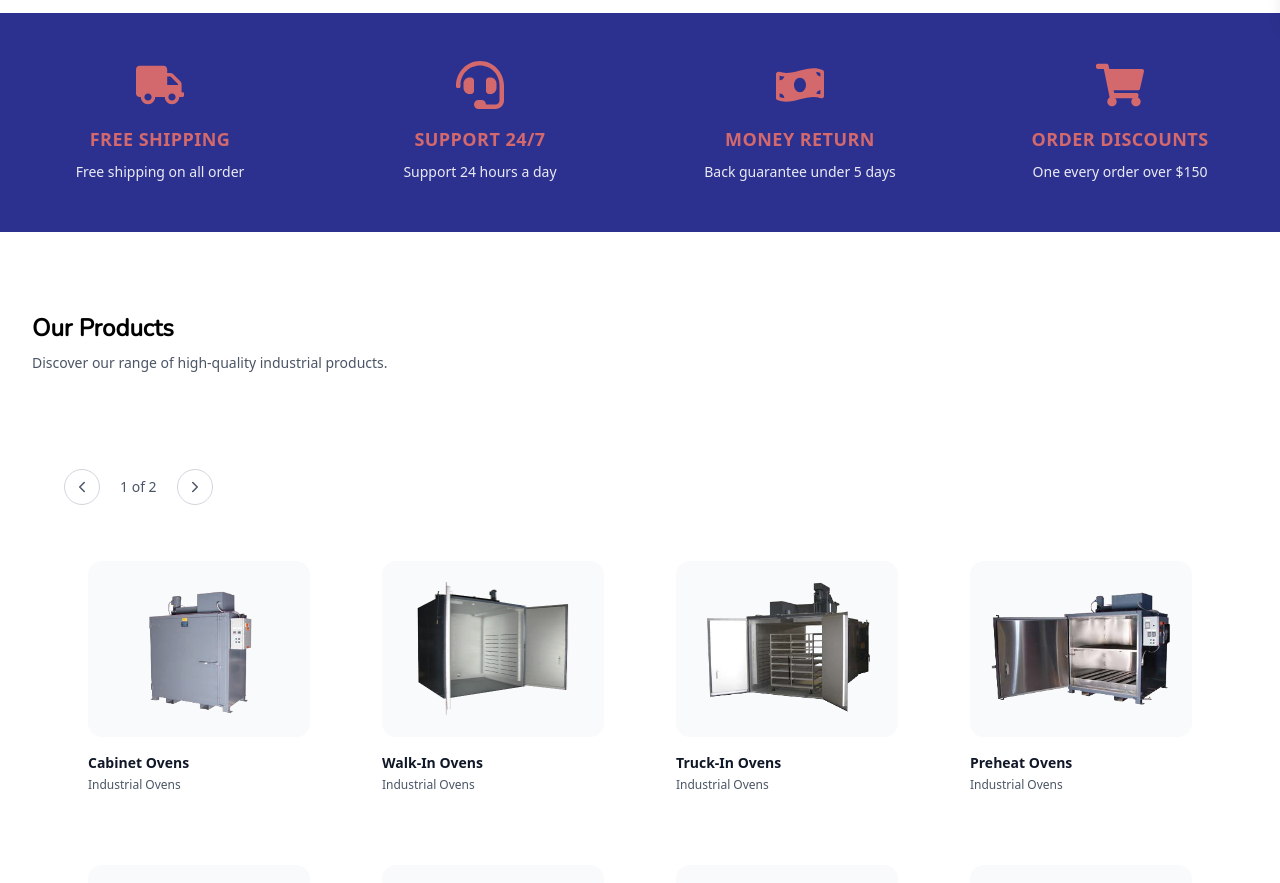
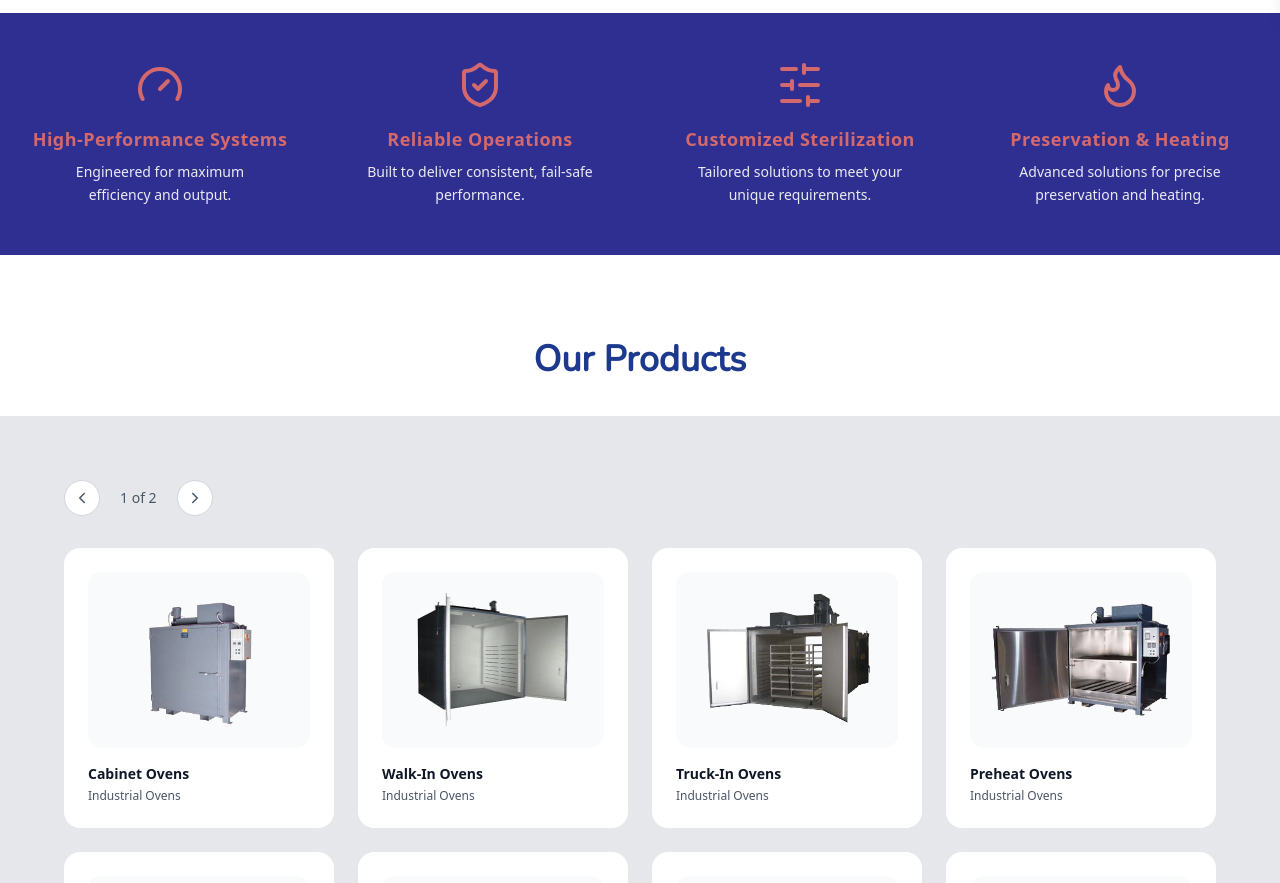
Before and after one commit to Mohit1x/shraj-project, a Next.js app: page / in a window 1280 px wide. Shown: the part 780-1663 px from the top of the page. Built offline with nearby package versions, Linux system fonts and the light colour scheme; a web font is replaced by a local one.

Commit message:
changes on home page

```diff
--- a/src/app/page.tsx
+++ b/src/app/page.tsx
@@ -39,24 +39,26 @@ export default function Home() {
 
       <FeaturesSection />
 
-      <div className="flex flex-col gap-10">
-        <div className="bg-white mb-20">
+      <div className="flex flex-col">
+        <div className="mb-6 sm:mb-8 text-center">
+          <h2 className="text-lg sm:text-xl lg:text-4xl font-black text-[#1C398E] leading-snug break-words font-nunito">
+            Our Products
+          </h2>
+        </div>
+        <div className="bg-gray-200">
           <div
             className="max-w-7xl w-full mx-auto px-4 sm:px-6 lg:px-8"
             ref={productsRef}
           >
-            <div className="mb-6 sm:mb-8">
-              <h2 className="text-lg sm:text-xl lg:text-2xl font-bold text-black leading-snug break-words font-nunito">
-                Our Products
-              </h2>
-              <p className="text-sm text-gray-600 mt-2 max-w-md break-words">
-                Discover our range of high-quality industrial products.
-              </p>
-            </div>
             <Products />
           </div>
         </div>
-        <div className="w-full py-10">
+      </div>
+      <div className="flex flex-col gap-10">
+        <h1 className="text-lg sm:text-xl lg:text-4xl font-black text-[#1C398E] leading-snug break-words font-nunito text-center">
+          Certifications & Affiliations
+        </h1>
+        <div className="w-full py-10 bg-[#E5E7EB]">
           <ImageSlider />
         </div>
       </div>
--- a/src/components/FeaturedSection.tsx
+++ b/src/components/FeaturedSection.tsx
@@ -1,11 +1,6 @@
 "use client";
 
-import {
-  FaTruck,
-  FaHeadset,
-  FaMoneyBillWave,
-  FaShoppingCart,
-} from "react-icons/fa";
+import { Gauge, ShieldCheck, SlidersHorizontal, Flame } from "lucide-react";
 import { Swiper, SwiperSlide } from "swiper/react";
 import { Autoplay, Pagination } from "swiper/modules";
 import "swiper/css";
@@ -17,38 +12,38 @@ export default function FeaturesSection() {
 
   const features = [
     {
-      icon: FaTruck,
-      title: "FREE SHIPPING",
-      description: "Free shipping on all order",
+      icon: Gauge,
+      title: "High-Performance Systems",
+      description: "Engineered for maximum efficiency and output.",
     },
     {
-      icon: FaHeadset,
-      title: "SUPPORT 24/7",
-      description: "Support 24 hours a day",
+      icon: ShieldCheck,
+      title: "Reliable Operations",
+      description: "Built to deliver consistent, fail-safe performance.",
     },
     {
-      icon: FaMoneyBillWave,
-      title: "MONEY RETURN",
-      description: "Back guarantee under 5 days",
+      icon: SlidersHorizontal,
+      title: "Customized Sterilization",
+      description: "Tailored solutions to meet your unique requirements.",
     },
     {
-      icon: FaShoppingCart,
-      title: "ORDER DISCOUNTS",
-      description: "One every order over $150",
+      icon: Flame,
+      title: "Preservation & Heating",
+      description: "Advanced solutions for precise preservation and heating.",
     },
   ];
 
   useEffect(() => {
     const handleResize = () => {
-      setIsMobile(window.innerWidth < 640); // sm breakpoint in Tailwind
+      setIsMobile(window.innerWidth < 640); // Tailwind 'sm' breakpoint
     };
-    handleResize(); // initial check
+    handleResize();
     window.addEventListener("resize", handleResize);
     return () => window.removeEventListener("resize", handleResize);
   }, []);
 
   return (
-    <div className="bg-[#2C318F] py-12 px-4">
+    <div className="bg-[#2E2F91] py-12 px-4">
       <div className="max-w-7xl mx-auto">
         {isMobile ? (
           <Swiper
@@ -85,7 +80,7 @@ export default function FeaturesSection() {
                 <h3 className="text-lg font-bold mb-2 tracking-wide text-[#d3686d]">
                   {feature.title}
                 </h3>
-                <p className="text-sm opacity-90 leading-relaxed">
+                <p className="text-sm opacity-90 leading-relaxed w-[80%] mx-auto">
                   {feature.description}
                 </p>
               </div>
--- a/src/components/Footer.tsx
+++ b/src/components/Footer.tsx
@@ -15,7 +15,7 @@ import Link from "next/link";
 
 export default function Footer() {
   return (
-    <footer className="bg-[#DFE3E8] text-black py-20 px-4">
+    <footer className="bg-gray-100 text-black py-20 px-4">
       <div className="max-w-7xl mx-auto">
         {/* Main Footer Content */}
         <div className="flex flex-col lg:flex-row justify-between items-start gap-12 mb-8">
```
